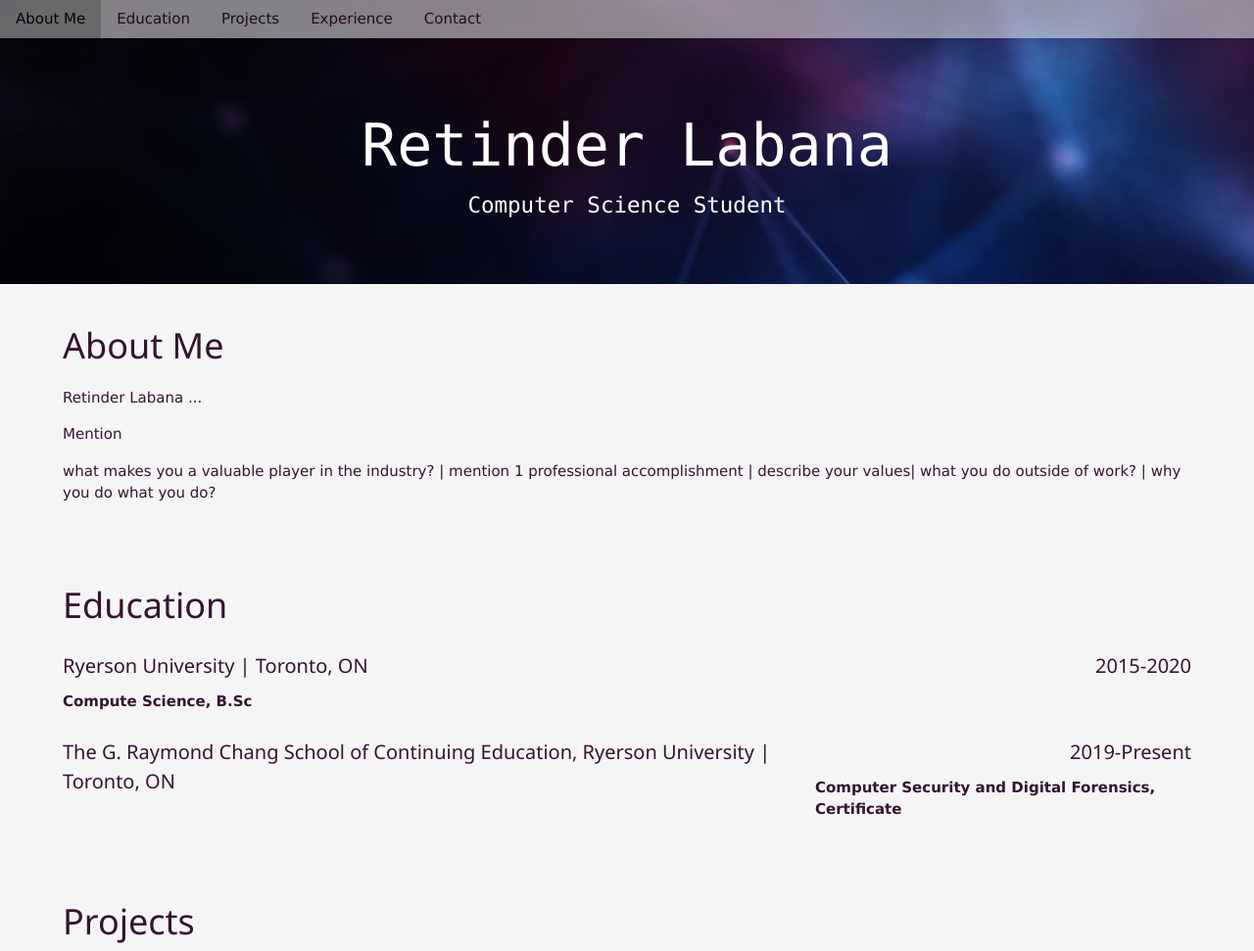
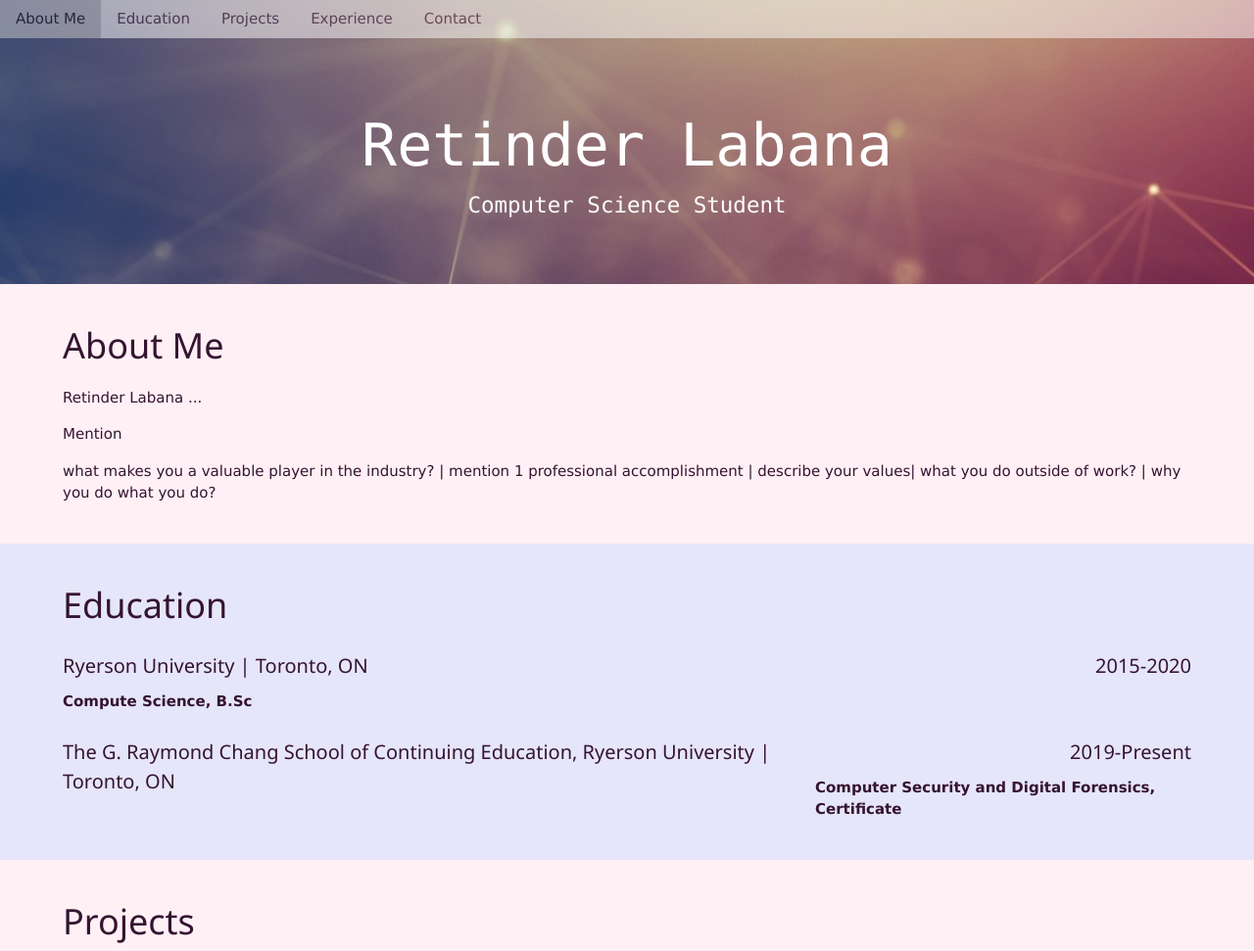
Before and after one commit to rlabana/Website, a plain HTML site: page index.html in a window 1280 px wide. Shown: the top 971 px of the page at 98% size. Drawn offline with nearby package versions, Linux system fonts and the light colour scheme.

Commit message:
Light Theme

```diff
--- a/theme.css
+++ b/theme.css
@@ -13,7 +13,7 @@ nav{
     color: #351431;
 }
 header{
-    background-image: url("images/wallpaperflare.com_wallpaper (1).jpg");
+    background-image: url("images/wallpaperflare.com_wallpaper (2) croped.jpg");
 }
 header article {
     padding: 5%;
@@ -33,14 +33,14 @@ p.subtitle{
     text-align: center;
 }
 .light{
-    background-color: whitesmoke;
+    background-color: lavenderblush;
     margin: 0;
     padding:2%;
     padding-right: 5%;
     padding-left: 5%;
 }
 .dark{
-    background-color: whitesmoke;
+    background-color: lavender;
     margin: 0;
     padding:2%;
     padding-right: 5%;
```
